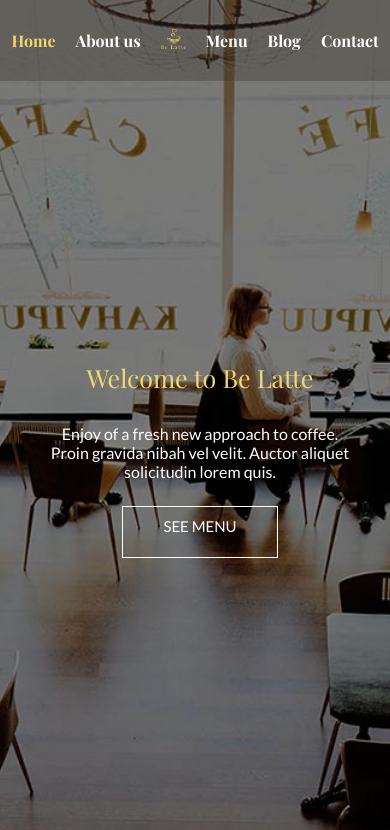
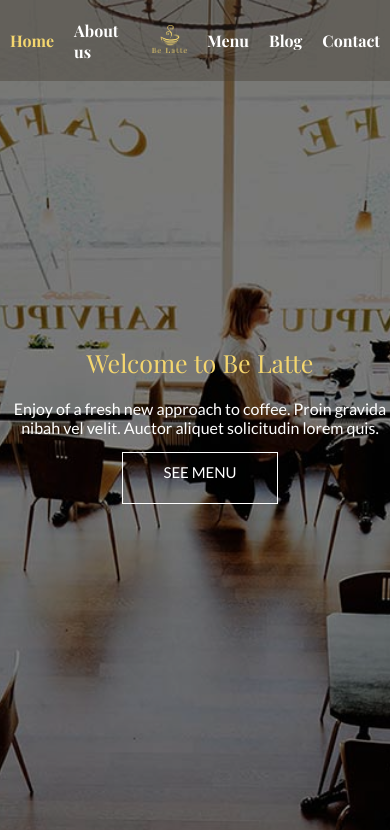
Before and after one commit to sakoharout98/sakoharout98.github.io, a plain HTML site: page index.html in a window 390 px wide. Shown: the top 830 px of the page. Drawn offline with nearby package versions, Linux system fonts and the light colour scheme.

Commit message:
finally responsive for mobile

```diff
--- a/mobile.css
+++ b/mobile.css
@@ -1,4 +1,73 @@
 /* Mobile */
+@media all and (max-width: 750px) {
+    .working-days {
+        width: 100%;
+    }
+    img.nav.font-playfair{
+        width: 50px;
+    }
+    section.item-text {
+        padding: 0 10px;
+    }
+
+    span.yellow-text.text.font-playfair {
+        font-size: 25px;
+    }
+
+    .item-text-top {
+        /* padding: 14px 0; */
+        text-align: center;
+        /* margin: 70px 0 auto; */
+    }
+
+    span.yellow-text.text.font-playfair {
+        /* margin: 0 auto; */
+    }
+
+    .item-text-top {
+        text-align: center;
+    }
+
+    p.item-text-bottums.font-lato {
+        width: 80%;
+        margin: 0 auto;
+    }
+
+    main.top-text-wrap {
+        padding: 0;
+    }
+
+    header {
+        padding: 0;
+    }
+}
+
+@media all and (max-width: 736px) {
+
+}
+
+@media all and (max-width: 700px) {
+    img.nav.font-playfair{
+        width: 50px;
+    }
+}
+
+@media all and (max-width: 667px) {
+
+}
+
+@media all and (max-width: 640px) {
+
+    img.nav.font-playfair {
+        width: 25px;
+    }
+
+    .working-days {
+        width: 100%;
+    }
+
+}
+
 @media all and (max-width: 480px ) {
     .slider {
 
@@ -32,8 +101,8 @@
     }
 
     p.item-text-bottums.font-lato {
-        width: 85%;
-        margin: 10px auto;
+        width: 100%;
+        /*margin: 10px 0;*/
     }
 
     p.title-text.font-lato {
@@ -60,59 +129,23 @@
 
     }
 }
-@media all and (max-width: 640px) {
-    img.nav.font-playfair{
-        width: 25px;
+
+@media all and (max-width: 375px) {
+    .item-text-top {
+        margin: 0 auto;
+        text-align: center;
+
     }
-    .working-days{
-        width: 100%;
-    }
+}
 
-}
-@media all and (max-width: 750px) {
-    .working-days{
-        width: 100%;
-    }
-    span.yellow-text.text.font-playfair {
-        font-size: 25px;
-    }
-
+@media all and (max-width: 360px) {
     .item-text-top {
-        /* padding: 14px 0; */
-        text-align: left;
-
-        margin: 70px 0 auto;
-    }
-
-    span.yellow-text.text.font-playfair {
-        /* margin: 0 auto; */
-    }
-
-    .item-text-top {
-        text-align: center;
+        /*text-align: center;*/
+        margin: 0 auto;
     }
 
     p.item-text-bottums.font-lato {
-        width: 80%;
-    }
 
-    main.top-text-wrap {
-        padding: 0;
-    }
-
-    header {
-        padding: 0;
+        text-align: left;
     }
 }
-@media all and (max-width: 700px){
-.item-text-top{
-    text-align: left;
-
-}
-}
-@media all and (max-width: 667px){
-    .item-text-top{
-        text-align: center;
-    }
-
-}
```
